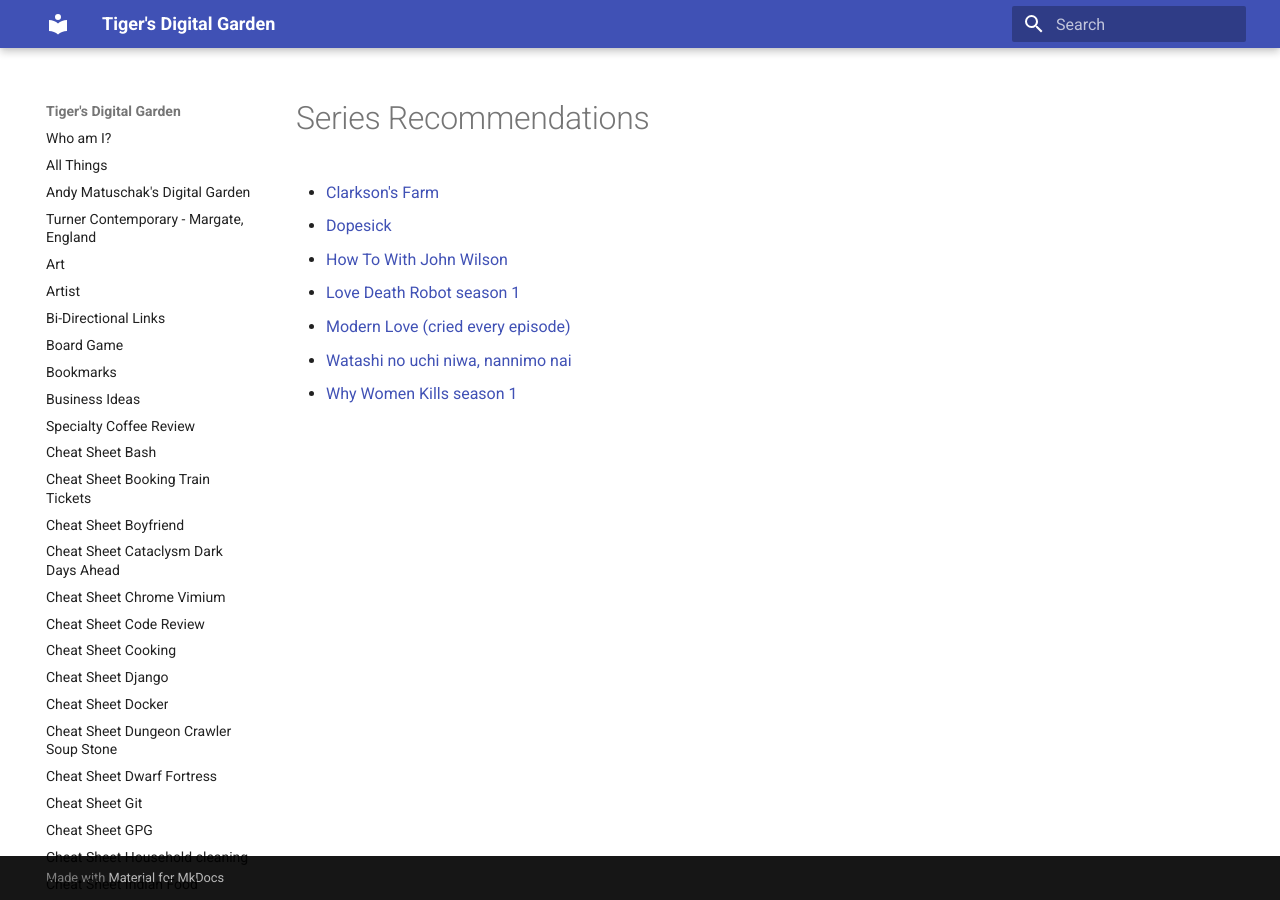
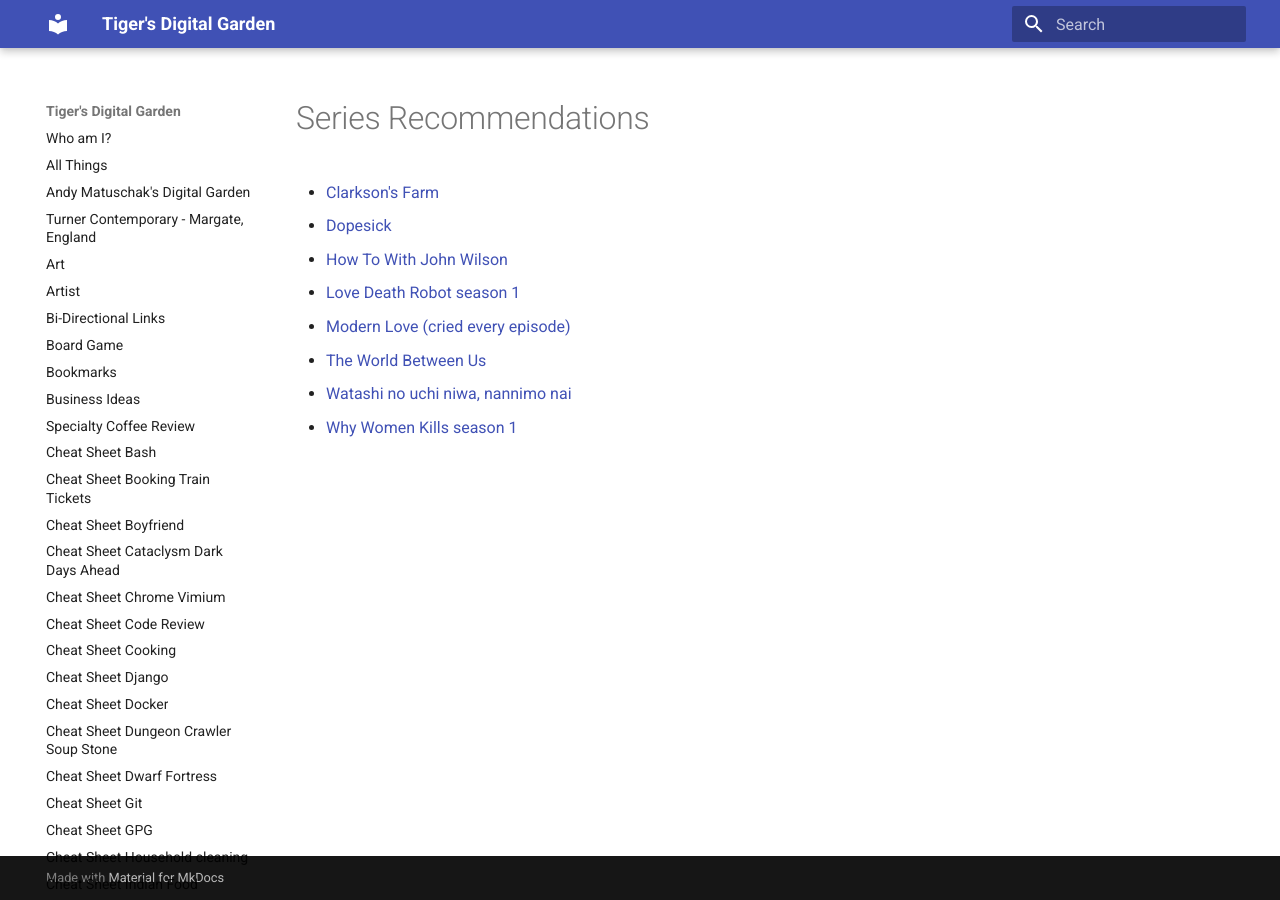
Before and after one commit to ynotstartups/notes, an MkDocs documentation site: the page built from notes/series-recommendations.md, in a window 1280 px wide. Built offline with MkDocs 1.6.1 and Material for MkDocs 9.7.7, drawn with Linux system fonts in a browser that asks for light colours.

Commit message:
recommend the world between us

```diff
--- a/notes/series-recommendations.md
+++ b/notes/series-recommendations.md
@@ -5,5 +5,6 @@
 - [How To With John Wilson](https://www.imdb.com/title/tt10801534/)
 - [Love Death Robot season 1](https://www.imdb.com/title/tt9561862/)
 - [Modern Love (cried every episode)](https://www.imdb.com/title/tt8543390/)
+- [The World Between Us](https://www.imdb.com/title/tt10073114/)
 - [Watashi no uchi niwa, nannimo nai](https://www.imdb.com/title/tt5362450/)
 - [Why Women Kills season 1](https://www.imdb.com/title/tt9054904/)
```
